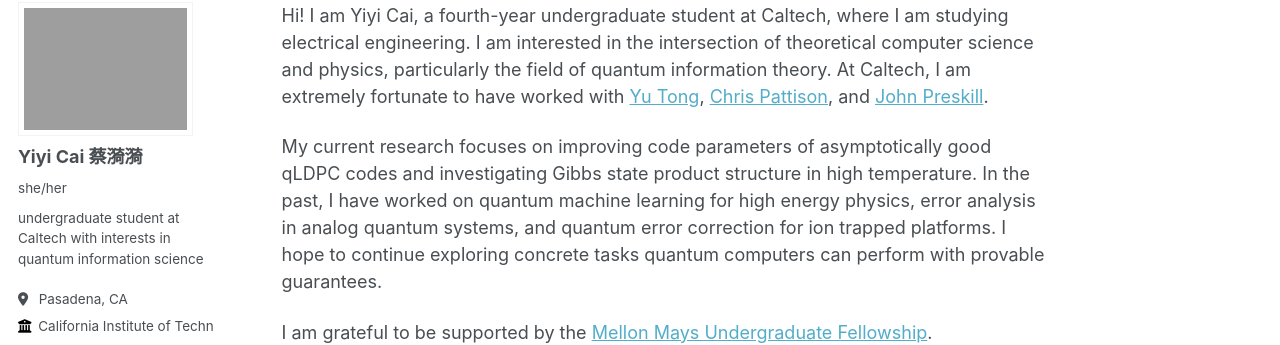
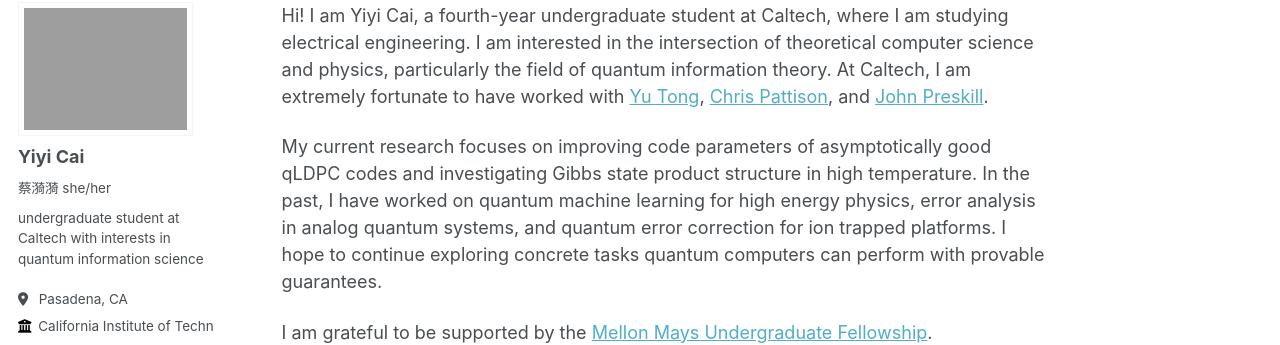
Before and after one commit to Yiyi-Cai/yiyi-cai.github.io, a Jekyll site: the page built from _pages/about.md, in a window 1280 px wide. Shown: the part 104-449 px from the top of the page. Built offline with Jekyll 4.4.1, drawn with Linux system fonts in a browser that asks for light colours; some web fonts are replaced.

```diff
--- a/_config.yml
+++ b/_config.yml
@@ -22,8 +22,8 @@ baseurl                  : ""
 author:
   # Biographic information
   avatar           : "profile-pic.png"
-  name             : "Yiyi Cai 蔡漪漪"
-  pronouns         : "she/her"
+  name             : "Yiyi Cai"
+  pronouns         : "蔡漪漪 she/her"
   bio              : "undergraduate student at Caltech with interests in quantum information science"
   location         : " Pasadena, CA"
   employer         : "California Institute of Technology"
```
